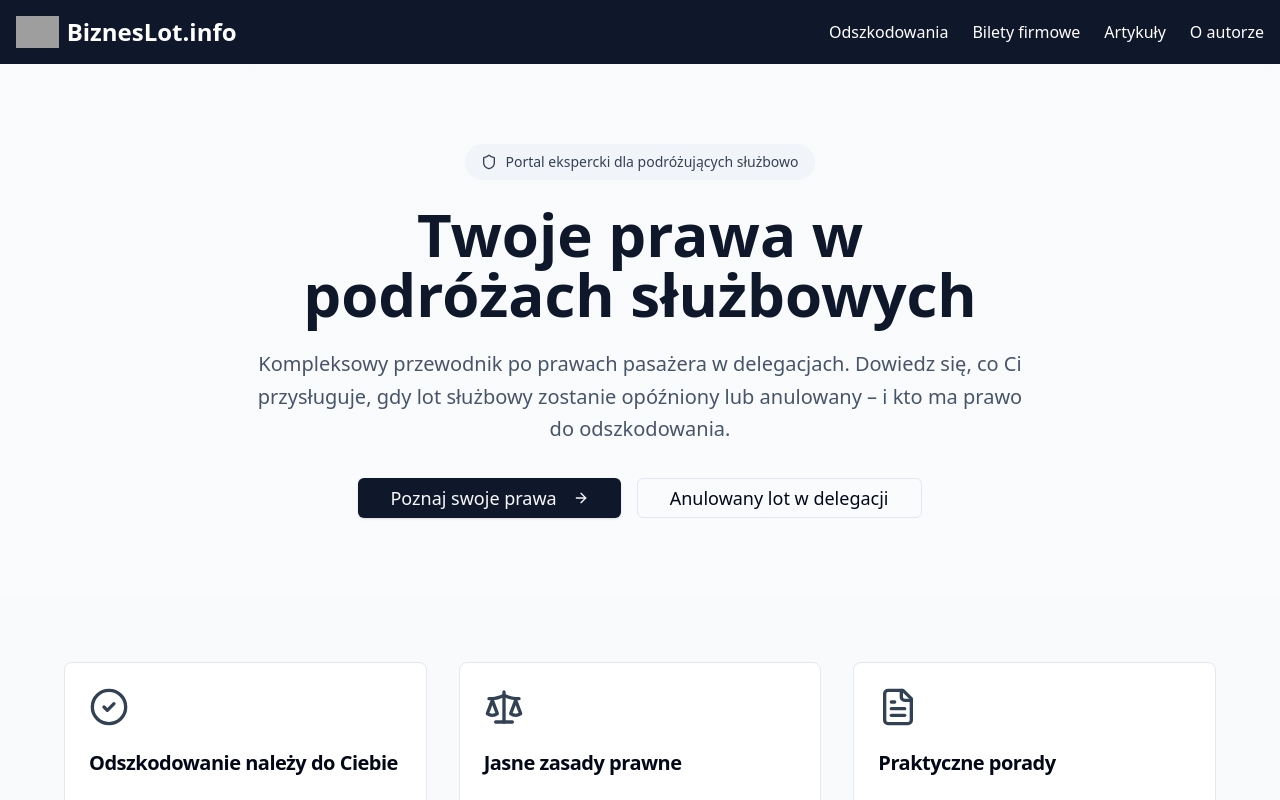
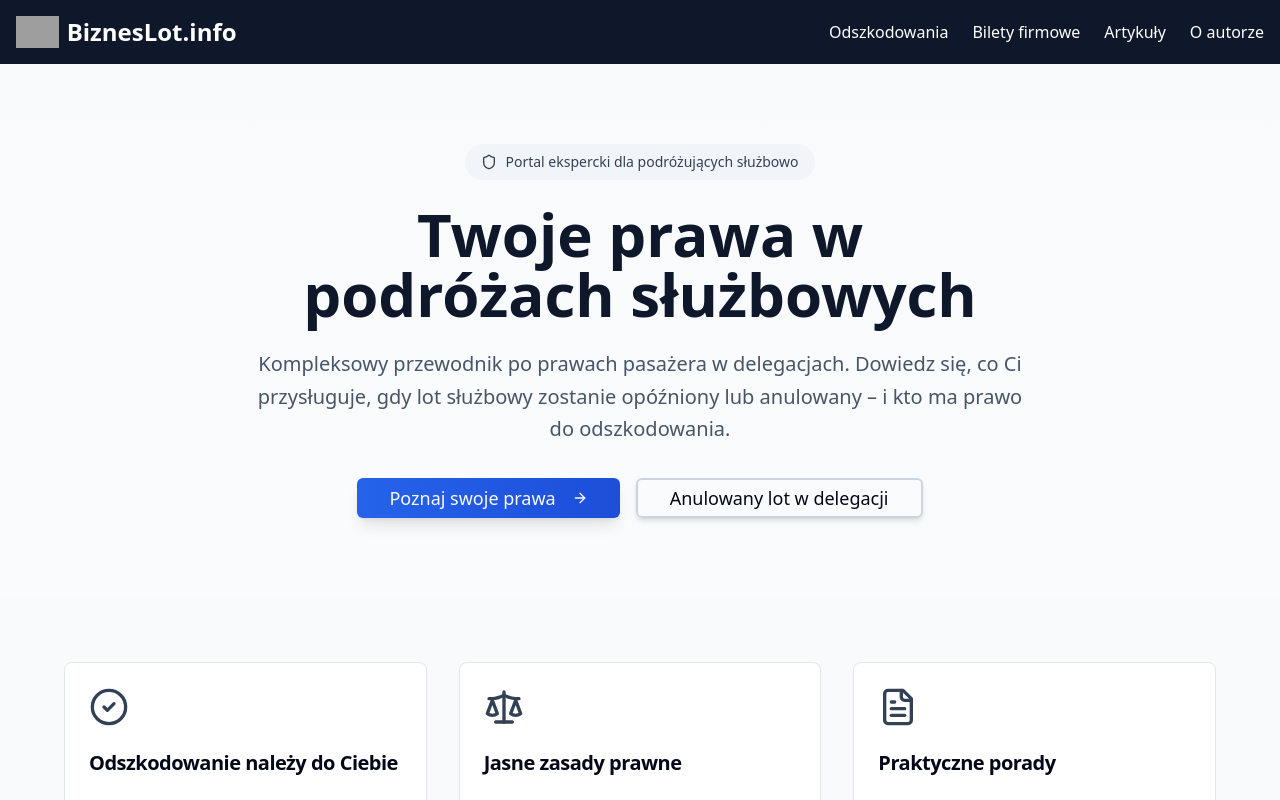
Before and after one commit to totawierzba-star/sg-6609a54d-9b8a-4031-afea-a06b0b5e1095-1773721747, a Next.js app: page / in a window 1280 px wide. Shown: the top 800 px of the page. Built offline with nearby package versions, Linux system fonts and the light colour scheme; grey boxes are pictures that could not be loaded.

Commit message:
style(hero): Enhance CTA buttons with gradients and hover effects

```diff
--- a/src/pages/index.tsx
+++ b/src/pages/index.tsx
@@ -140,13 +140,13 @@ export default function Home() {
                 gdy lot służbowy zostanie opóźniony lub anulowany – i kto ma prawo do odszkodowania.
               </p>
               <div className="flex flex-col sm:flex-row gap-4 justify-center animate-fade-in-up animation-delay-400">
-                <Button asChild size="lg" className="text-lg">
+                <Button asChild size="lg" className="text-lg bg-gradient-to-r from-blue-600 to-blue-700 hover:from-blue-700 hover:to-blue-800 shadow-lg hover:shadow-xl transform hover:scale-105 transition-all duration-300">
                   <Link href="/odszkodowanie-lot-sluzbowy">
                     Poznaj swoje prawa
                     <ArrowRight className="ml-2 h-5 w-5" />
                   </Link>
                 </Button>
-                <Button asChild variant="outline" size="lg" className="text-lg">
+                <Button asChild variant="outline" size="lg" className="text-lg border-2 border-slate-300 hover:border-slate-900 hover:bg-slate-50 shadow-md hover:shadow-lg transform hover:scale-105 transition-all duration-300">
                   <Link href="/anulowany-lot-delegacja">
                     Anulowany lot w delegacji
                   </Link>
```
